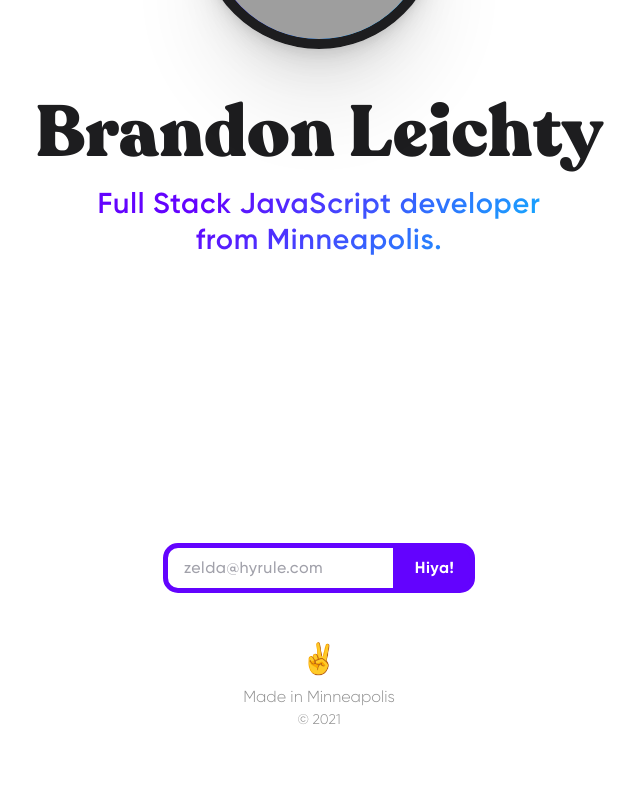
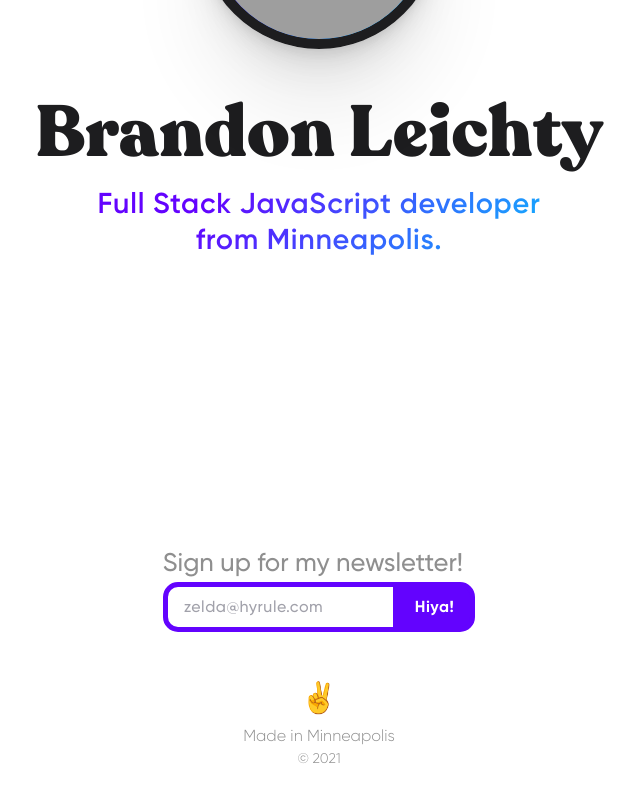
Before and after one commit to brandonleichty/personal-website-nextjs, a Next.js app: page / in a window 1280 px wide. Shown: the part 380-1180 px from the top of the page, without its empty margins (321-961 px from the left). Before the commit the page ends 1141 px from the top, so only its background shows below. Built offline with nearby package versions, Linux system fonts and the light colour scheme; no server answers; grey boxes are pictures that could not be loaded.

Commit message:
add state for error/success messages and change styles

```diff
--- a/components/SubscribeForm.js
+++ b/components/SubscribeForm.js
@@ -1,8 +1,9 @@
 import React, { useState, useRef } from "react";
 import confetti from "canvas-confetti";
 
-function SubscribeForm(props) {
-  const { loading, setLoading, setFormMessage } = props;
+function SubscribeForm() {
+  const [loading, setLoading] = useState(false);
+  const [formMessage, setFormMessage] = useState("Sign up for my newsletter!");
   const [emailInputValue, setEmailInputValue] = useState("");
   const inputRef = useRef();
 
@@ -10,13 +11,11 @@ function SubscribeForm(props) {
     setEmailInputValue(event.target.value);
   };
 
-
-
   const realisticConfetti = () => {
-    const rect = inputRef.current.getBoundingClientRect()
+    const rect = inputRef.current.getBoundingClientRect();
     const count = 200;
     const defaults = {
-      origin: { y: (rect.y / window.innerHeight)},
+      origin: { y: rect.y / window.innerHeight },
       colors: ["#6303FE", "#03CFFE"],
     };
 
@@ -81,6 +80,10 @@ function SubscribeForm(props) {
     setLoading(false);
   };
   return (
+    <div>
+      <div className="email-form-text">
+        {loading ? <p>Processing...</p> : <p>{formMessage}</p>}
+      </div>
       <form
         method="post"
         target="popupwindow"
@@ -99,6 +102,7 @@ function SubscribeForm(props) {
         />
         <input type="submit" className="formkit-submit" value="Hiya!" />
       </form>
+    </div>
   );
 }
 
```
Lines whose indentation alone changed are shown as unchanged.
